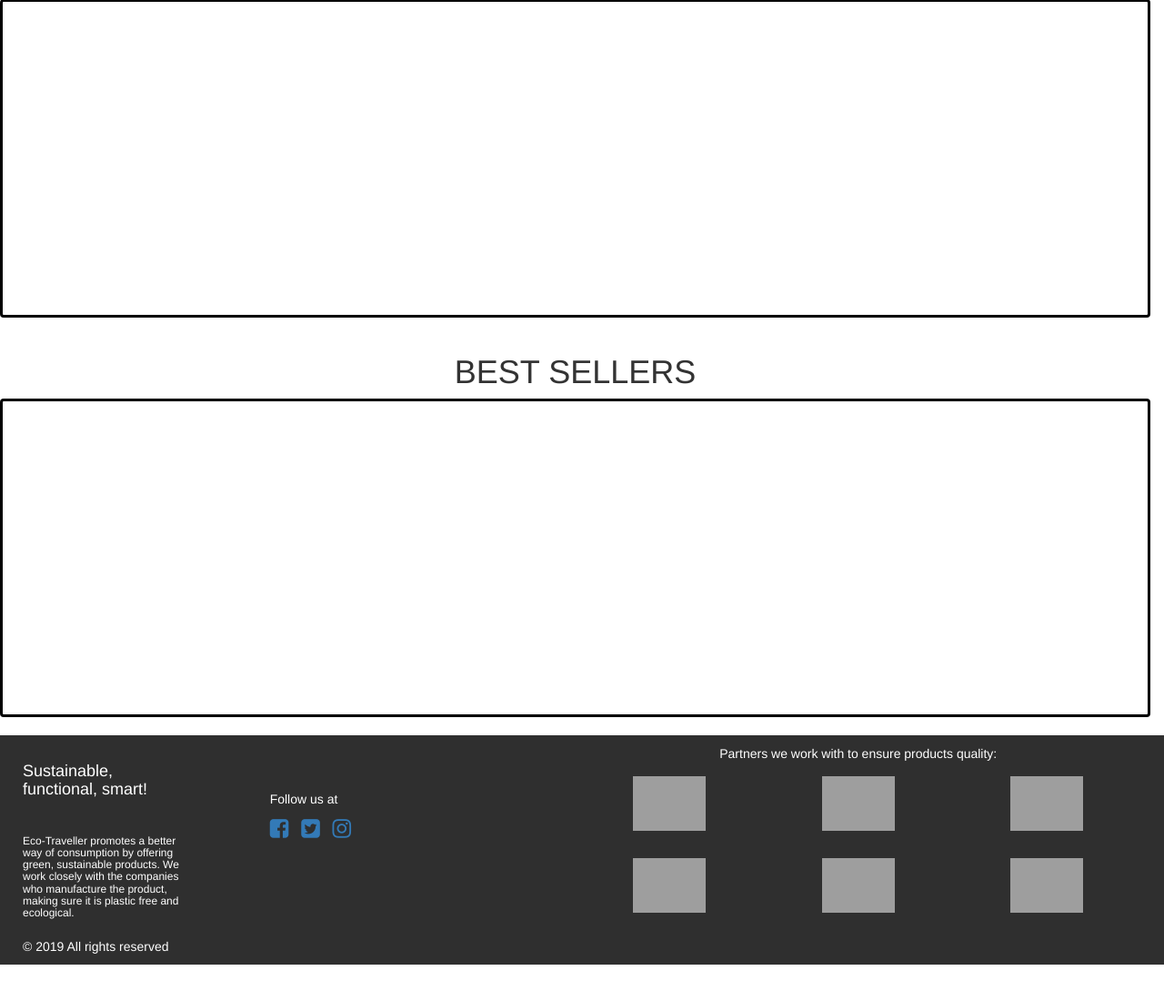
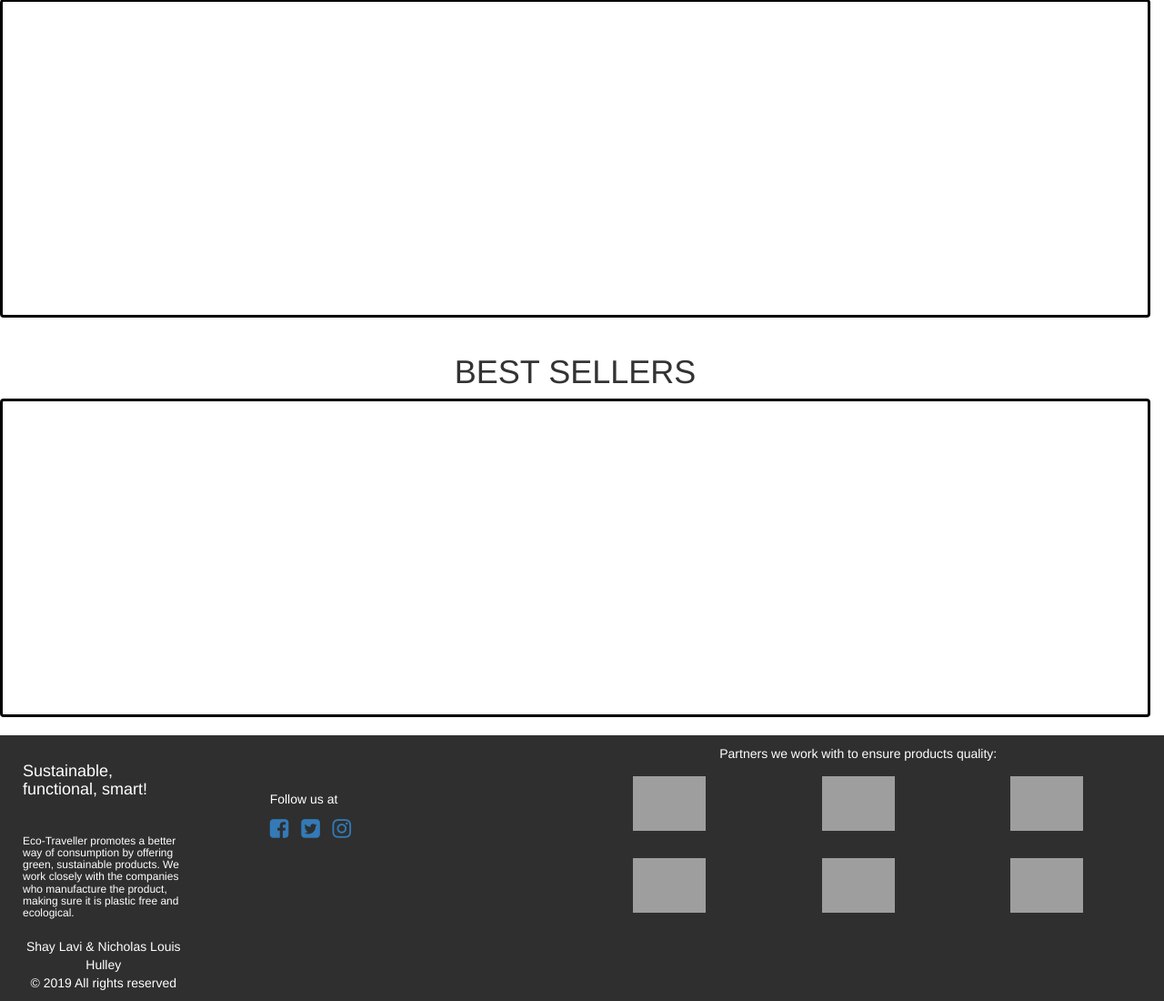
Before and after one commit to shaylavi/ecommerce_site, a PHP site: page /index.php in a window 1280 px wide. Shown: the part 1056-2156 px from the top of the page at 91% size. Before the commit the page ends 2116 px from the top, so only its background shows below. Run offline with PHP 8.4, Linux system fonts and the light colour scheme; some web fonts are replaced; grey boxes are pictures that could not be loaded.

Commit message:
changed copyrights

```diff
--- a/footer.php
+++ b/footer.php
@@ -7,7 +7,7 @@
             <p>
               <h6>Eco-Traveller promotes a better way of consumption by offering green, sustainable products. We work closely with the companies who manufacture the product, making sure it is plastic free and ecological.</h6>
             </p>
-            <div class="footer-copyright"> © 2019 All rights reserved</div>
+            <div class="footer-copyright text-center">Shay Lavi & Nicholas Louis Hulley<br/>© 2019 All rights reserved</div>
           </div>
           <div class="col-md-4 text-left" style="margin-top: 50px">
             <div class="col-md-2"></div>
```
